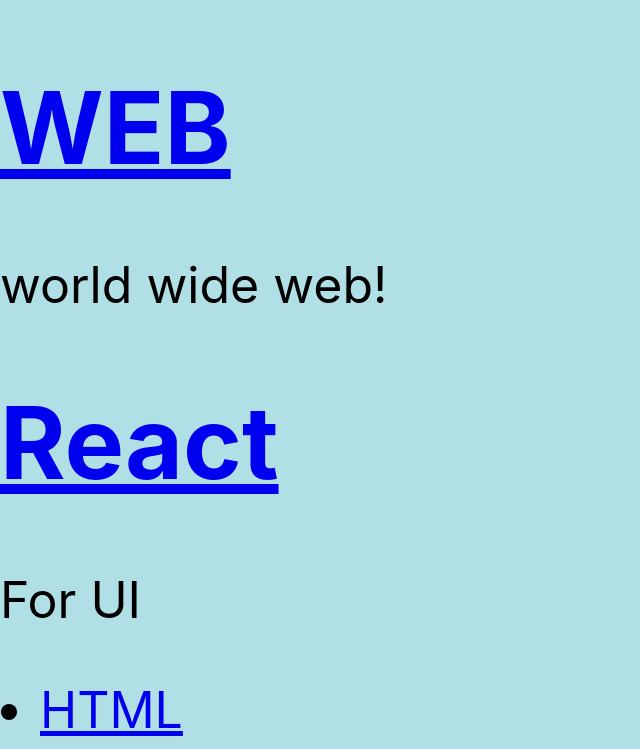
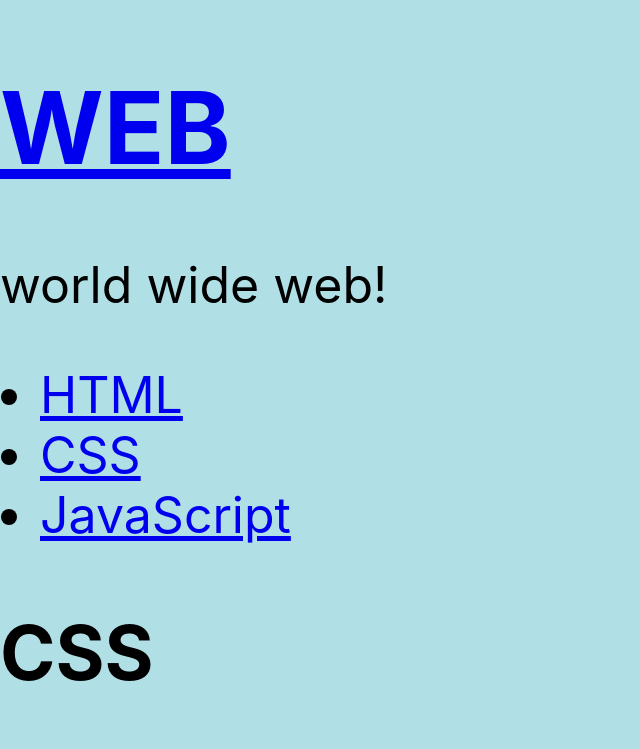
Before and after one commit to Sinyoung3016/react-tutorial, a React (Create React App) app in the folder react-app/: page / in a window 1280 px wide. Shown: the top 749 px of the page, without its empty margins (0-640 px from the left). Built offline with nearby package versions, Linux system fonts and the light colour scheme.

Commit message:
Update Event Compoment with attribute

```diff
--- a/react-app/src/App.js
+++ b/react-app/src/App.js
@@ -11,6 +11,7 @@
     super(props);
     this.state = {
       mode: 'read',
+      selected_content_id : 2,
       subject: { title: 'WEB', sub: 'world wide web!' },
       welcome: { title: 'Welcome', desc: 'Hello, React!' },
       contents: [
@@ -22,39 +23,42 @@
     //App, 상위 컴포넌트에서 Subject, 하위 컴포넌트로 전달
   }
 
-
-
   render() {//어떤 HTML을 만드는 가를 담당
     var _title, _desc = null;
-    if (this.state.mode == 'welcome') {
+    if (this.state.mode === 'welcome') {
       _title = this.state.welcome.title;
       _desc = this.state.welcome.desc;
-    } else if (this.state.mode == 'read') {
-      _title = this.state.contents[0].title;
-      _desc = this.state.contents[0].desc;
+    } else if (this.state.mode === 'read') {
+      var i = 0;
+      while(i < this.state.contents.length){
+        var data = this.state.contents[i];
+        if(data.id === this.state.selected_content_id){
+          _title = data.title;
+          _desc = data.desc;
+          break;
+        }
+        i++;
+      }
     }
-    console.log('render', this);
     return (
-      <div className="App" >
-        <header>
-          <h1><a href="/" onClick={function (e) {
-            alert("HI");
-            e.preventDefault(); //해당 태그의 기본적인 동작 방법을 지움, 따라서 페이지 전환이 없음.
-            //this.state.mode = 'welcome'; react가 변화를 인지 못함. 아래와 같이 해야함.
-            this.setState({
-              mode:'welcome',
-            });
-          }.bind(this)
-          //render함수 안에서는 this는 컴포넌트,
-          //그러나 function 함수 안에서는 this의 값이 컴포넌트를 가르키지 않음 undefine.
-          //따라서 bind를 사용.
-          //bind 첫번째 매개변수는 해당 객체를 의미하며, 해당 함수 안에서도 사용가능.
-          }>{this.state.subject.title}</a></h1>
-          {this.state.subject.sub}
-        </header>
-
-        <Subject title="React" sub="For UI"></Subject>
-        <TableOfContext data={this.state.contents}></TableOfContext>
+      <div className="App">
+        <Subject
+        title={this.state.subject.title}
+        sub={this.state.subject.sub}
+        onChangePage = {function (){
+          this.setState(
+            {mode:'welcome'}
+          );
+        }.bind(this)}></Subject>
+        <TableOfContext
+        data={this.state.contents}
+        onChangePage = {function(id){
+          this.setState({
+            mode:'read',
+            selected_content_id: Number(id),
+          });
+        }.bind(this)}
+        ></TableOfContext>
         <Content title={_title} desc={_desc}></Content>
       </div>
     );
--- a/react-app/src/Components/Subject.js
+++ b/react-app/src/Components/Subject.js
@@ -5,7 +5,12 @@
       return ( //컴포넌트는 하나의 최상위 태그로만 시작해야함.
         //tag => attribute, react => props
         <header>
-          <h1><a href = "/">{this.props.title}</a></h1>
+          <h1><a
+          href = "/"
+          onClick = {function(e){
+            e.preventDefault();
+            this.props.onChangePage();
+          }.bind(this)}>{this.props.title}</a></h1>
           {this.props.sub}
         </header>
       );
--- a/react-app/src/Components/tableodcontext.js
+++ b/react-app/src/Components/tableodcontext.js
@@ -1,16 +1,27 @@
 import React, { Component } from 'react';
 
-class TableOfContext extends Component{
-    render(){
+class TableOfContext extends Component {
+  render() {
     var lists = [];
     var data = this.props.data;
     var i = 0;
-      while(i < data.length){
-      lists.push(<li key={data[i].id}><a href = {"/content/"+data[i].id}>{data[i].title}</a></li>)
+    while (i < data.length) {
+      lists.push(
+        <li key={data[i].id}>
+          <a
+            href={"/content/" + data[i].id}
+            data-idid = {data[i].id}
+            onClick={function (e) {
+              var selected_id = e.target.dataset.idid;
+              //e의 속성중 target은 해당 tag를 가르킴. 이를 통해 data의 id에 접근 가능
+              e.preventDefault();
+              this.props.onChangePage(selected_id); //App.js의 onChangePage를 실행시킴.
+            }.bind(this)}
+          >{data[i].title}</a></li >)
       i++;
     }
     //li안에 key로 고유값을 설정해줘야 devtool에서 error가 안뜸
-      return(
+    return (
       <nav>
         <ul>
           {lists}
```
Lines whose indentation alone changed are shown as unchanged.
